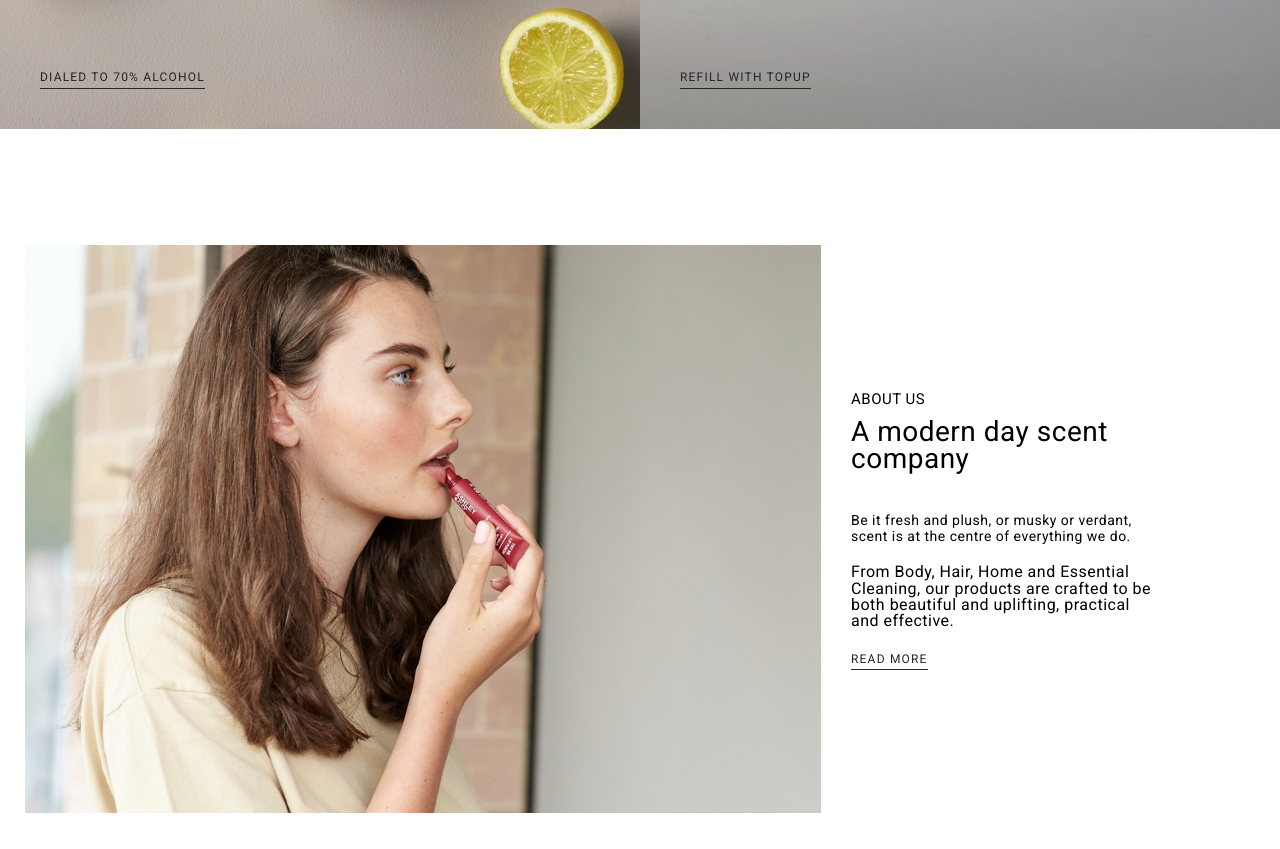
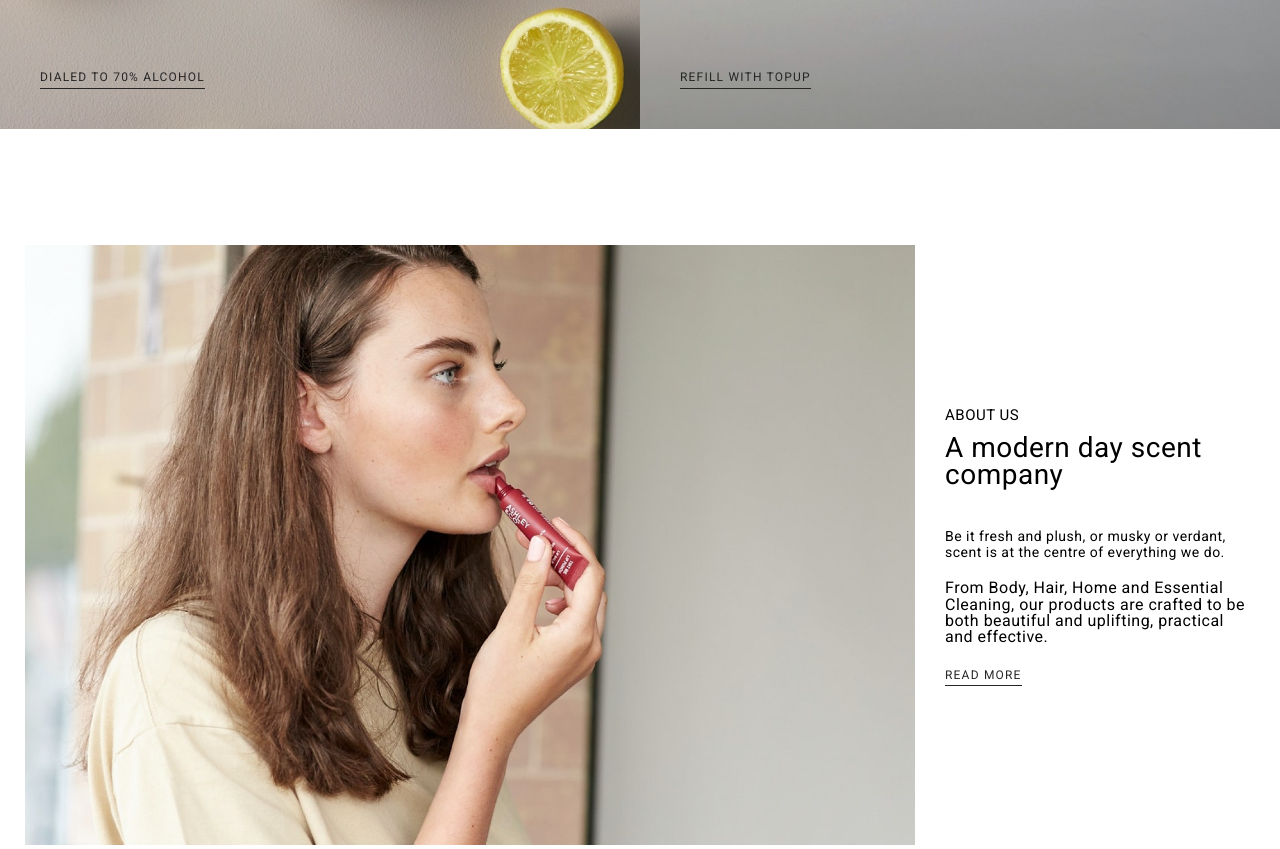
Before and after one commit to horoshopodumaj/Ashley-Co, a website: page index.html in a window 1280 px wide. Shown: the part 2271-3120 px from the top of the page. Drawn offline with Linux system fonts and the light colour scheme.

Commit message:
correction of the layout of the fourth  section

```diff
--- a/index.html
+++ b/index.html
@@ -75,12 +75,8 @@
                     </div>
                 </section>
                 <section class="unitImageText">
-                    <div>
-                        <img
-                            class="unitImageText__img"
-                            src="./img/four.jpg"
-                            alt="#"
-                        />
+                    <div class="unitImageText__sectionwithimg">
+                        <div class="unitImageText__img"></div>
                     </div>
                     <div class="unitImageText__content">
                         <p class="unitImageText__about">ABOUT US</p>
--- a/src/components/unitImageText.scss
+++ b/src/components/unitImageText.scss
@@ -1,10 +1,18 @@
 .unitImageText {
     display: flex;
-    padding: 116px 25px;
+    margin: 116px 25px;
+
+    &__sectionwithimg {
+        padding-right: 30px;
+        width: 75%;
+        min-height: 600px;
+    }
 
     &__img {
-        max-height: 568px;
-        padding-right: 30px;
+        background-image: url(../../img/four.jpg);
+        background-size: cover;
+        background-position: 50%;
+        height: 100%;
     }
 
     &__content {
```
Also changed, not shown: dist/index.css, 1 other file.
